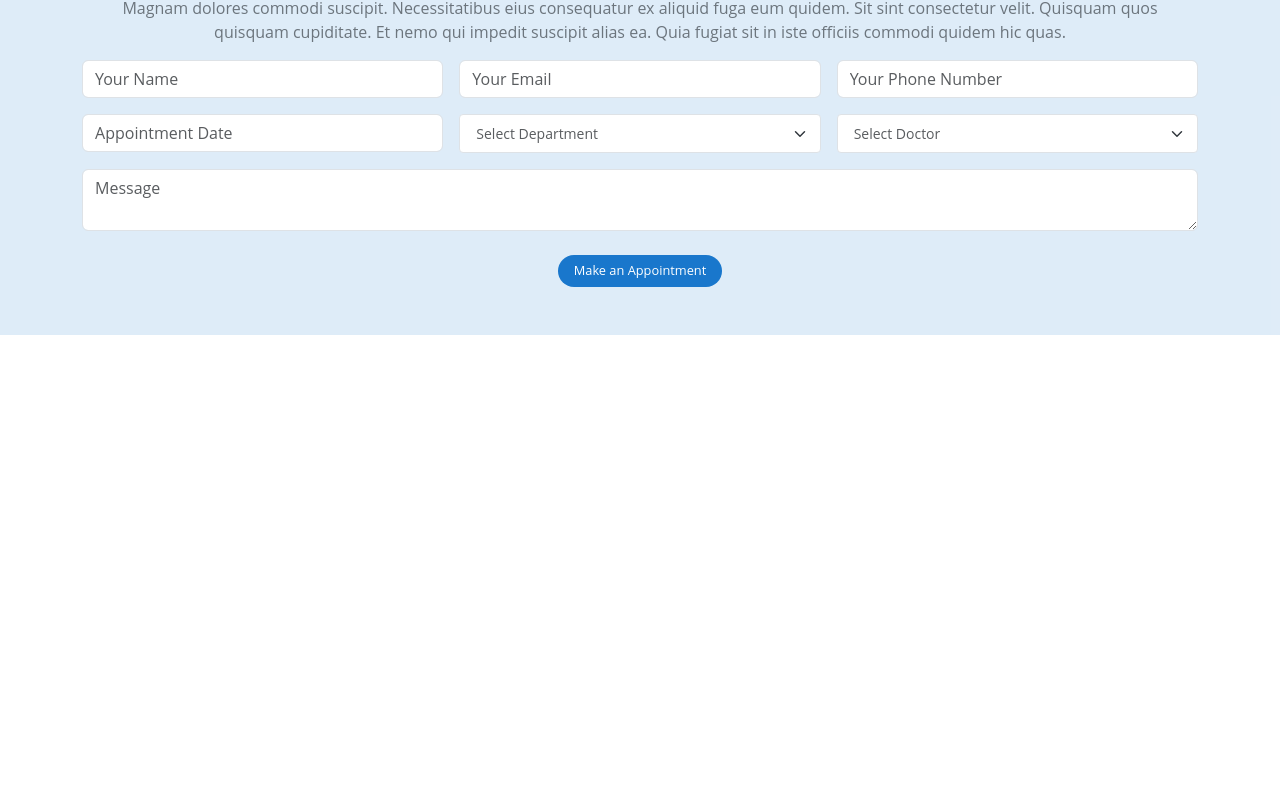
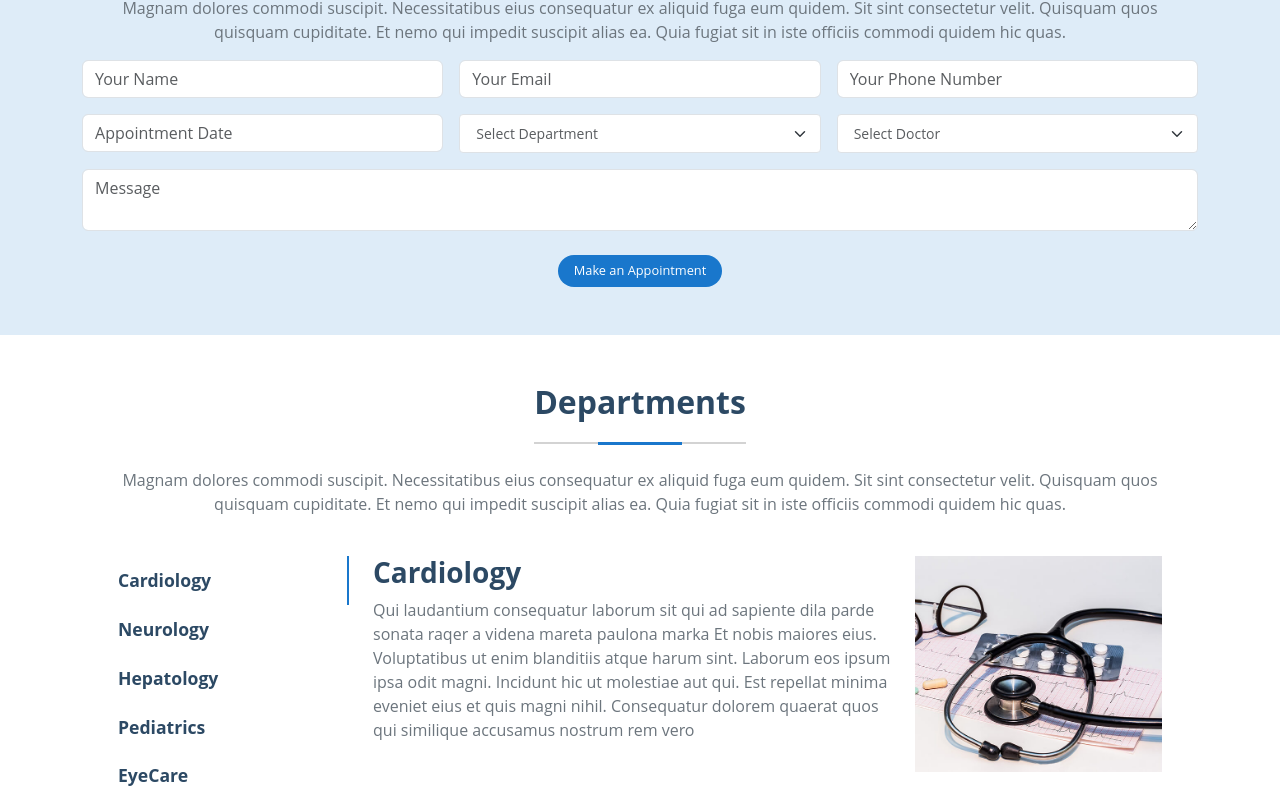
Before and after one commit to abdullahpichoo/react-practise-app-ili, a React (Create React App) app: page / in a window 1280 px wide. Shown: the part 2953-3753 px from the top of the page. Before the commit the page ends 3288 px from the top, so only its background shows below. Built offline with nearby package versions, Linux system fonts and the light colour scheme.

Commit message:
departments done

```diff
--- a/src/App.tsx
+++ b/src/App.tsx
@@ -5,6 +5,7 @@ import Benefits from "./components/Benefits";
 import ResourceCounts from "./components/ResourceCounts";
 import Services from "./components/Services";
 import CreateAppointment from "./components/CreateAppointment";
+import Departments from "./components/Departments/Departments";
 // Bootstrap CSS
 import "bootstrap/dist/css/bootstrap.min.css";
 import "bootstrap/dist/js/bootstrap.bundle.min";
@@ -23,6 +24,7 @@ function App() {
         <ResourceCounts />
         <Services />
         <CreateAppointment />
+        <Departments />
       </div>
     </main>
   );
--- /dev/null
+++ b/src/components/Departments/DepartmentCard.tsx
@@ -0,0 +1,25 @@
+import React from "react";
+
+const DepartmentCard = ({
+  title,
+  desc,
+  image,
+}: {
+  title: string;
+  desc: string;
+  image: string;
+}) => {
+  return (
+    <div className="department-card row justify-content-center w-100">
+      <div className="order-2 order-lg-1 col-12 col-lg-8 justify-content-center ">
+        <h3 className="fw-bold text-dark-blue">{title}</h3>
+        <p className="text-secondary">{desc}</p>
+      </div>
+      <div className="order-1 col col-lg-4 mb-4 text-center">
+        <img src={image} alt="department" className="img-fluid" />
+      </div>
+    </div>
+  );
+};
+
+export default DepartmentCard;
--- /dev/null
+++ b/src/components/Departments/Departments.tsx
@@ -0,0 +1,77 @@
+import React, { useState } from "react";
+import SectionHeading from "../SectionHeading";
+import DepartmentCard from "./DepartmentCard";
+import { departments } from "./departmentsList";
+
+const Departments = () => {
+  const [selectedDept, setSelectedDept] = useState<string>("Cardiology");
+  const handleButtonClick = (buttonName: string) => {
+    setSelectedDept(buttonName);
+  };
+
+  return (
+    <section className="container w-100">
+      <>{console.log(departments[selectedDept].title)}</>
+      <SectionHeading
+        title="Departments"
+        desc="Magnam dolores commodi suscipit. Necessitatibus eius consequatur ex aliquid fuga eum quidem. Sit sint consectetur velit. Quisquam quos quisquam cupiditate. Et nemo qui impedit suscipit alias ea. Quia fugiat sit in iste officiis commodi quidem hic quas."
+      />
+      <div className="container mt-4">
+        <div className="row">
+          <div className="col-12 col-lg-3">
+            <div className="department-btns d-flex flex-column w-100">
+              {Object.keys(departments).map((buttonName) => (
+                <button
+                  key={buttonName}
+                  onClick={() => handleButtonClick(buttonName)}
+                  className={`department-btn fw-bolder text-start px-4 text-dark-blue  ${
+                    buttonName === selectedDept
+                      ? "department-btn-selected"
+                      : "text-hover-blue"
+                  }`}
+                >
+                  {buttonName}
+                </button>
+              ))}
+            </div>
+          </div>
+          <div className="dept-card col-12 mt-4 mt-lg-0 col-lg-9 ms-3 ms-lg-0">
+            <DepartmentCard
+              title={departments[selectedDept].title}
+              desc={departments[selectedDept].desc}
+              image={departments[selectedDept].image}
+            />
+          </div>
+        </div>
+      </div>
+    </section>
+  );
+};
+
+export default Departments;
+
+// const [currentButton, setCurrentButton] = useState<string | null>(null);
+
+// const handleButtonClick = (buttonName: string) => {
+//   setCurrentButton(buttonName);
+// };
+
+// return (
+//   <div>
+//     <div>
+//       {currentButton && (
+//         <div>
+//           <h3>{buttonDetails[currentButton].title}</h3>
+//           <p>{buttonDetails[currentButton].description}</p>
+//         </div>
+//       )}
+//     </div>
+//     <div>
+//       <button onClick={() => handleButtonClick('B1')}>B1</button>
+//       <button onClick={() => handleButtonClick('B2')}>B2</button>
+//       <button onClick={() => handleButtonClick('B3')}>B3</button>
+//       <button onClick={() => handleButtonClick('B4')}>B4</button>
+//       <button onClick={() => handleButtonClick('B5')}>B5</button>
+//     </div>
+//   </div>
+// );
--- /dev/null
+++ b/src/components/Departments/departmentsList.ts
@@ -0,0 +1,37 @@
+type Department = {
+  title: string;
+  desc: string;
+  image: string;
+};
+
+type DepartmentsDetails = {
+  [key: string]: Department;
+};
+
+export const departments: DepartmentsDetails = {
+  Cardiology: {
+    title: "Cardiology",
+    desc: "Qui laudantium consequatur laborum sit qui ad sapiente dila parde sonata raqer a videna mareta paulona marka Et nobis maiores eius. Voluptatibus ut enim blanditiis atque harum sint. Laborum eos ipsum ipsa odit magni. Incidunt hic ut molestiae aut qui. Est repellat minima eveniet eius et quis magni nihil. Consequatur dolorem quaerat quos qui similique accusamus nostrum rem vero",
+    image: "/assets/img/departments-1.jpg",
+  },
+  Neurology: {
+    title: "Neurology",
+    desc: "Qui laudantium consequatur laborum sit qui ad sapiente dila parde sonata raqer a videna mareta paulona markaEa ipsum voluptatem consequatur quis est. Illum error ullam omnis quia et reiciendis sunt sunt est. Non aliquid repellendus itaque accusamus eius et velit ipsa voluptates. Optio nesciunt eaque beatae accusamus lerode pakto madirna desera vafle de nideran pal",
+    image: "/assets/img/departments-2.jpg",
+  },
+  Hepatology: {
+    title: "Hepatology",
+    desc: "Eos voluptatibus quo. Odio similique illum id quidem non enim fuga. Qui natus non sunt dicta dolor et. In asperiores velit quaerat perferendis autIure officiis odit rerum. Harum sequi eum illum corrupti culpa veritatis quisquam. Neque necessitatibus illo rerum eum ut. Commodi ipsam minima molestiae sed laboriosam a iste odio. Earum odit nesciunt fugiat sit ullam. Soluta et harum voluptatem optio quae",
+    image: "/assets/img/departments-3.jpg",
+  },
+  Pediatrics: {
+    title: "Pediatrics",
+    desc: "Totam aperiam accusamus. Repellat consequuntur iure voluptas iure porro quis delectusEaque consequuntur consequuntur libero expedita in voluptas. Nostrum ipsam necessitatibus aliquam fugiat debitis quis velit. Eum ex maxime error in consequatur corporis atque. Eligendi asperiores sed qui veritatis aperiam quia a laborum inventorer",
+    image: "/assets/img/departments-4.jpg",
+  },
+  EyeCare: {
+    title: "Eye Care",
+    desc: "Omnis blanditiis saepe eos autem qui sunt debitis porro quia.Exercitationem nostrum omnis. Ut reiciendis repudiandae minus. Omnis recusandae ut non quam ut quod eius qui. Ipsum quia odit vero atque qui quibusdam amet. Occaecati sed est sint aut vitae molestiae voluptate vel",
+    image: "/assets/img/departments-5.jpg",
+  },
+};
--- a/src/globals.css
+++ b/src/globals.css
@@ -233,3 +233,28 @@ h2 {
   background-color: var(--blue-hover);
   transition: all 0.2s ease-in-out;
 }
+
+/*--------------------------------------------------------------
+# Department Section
+--------------------------------------------------------------*/
+.department-card {
+  transition: all 0.2s ease-in-out;
+}
+.department-btn {
+  padding: 0.7rem 0 0.7rem 0;
+  border: 0;
+  background-color: transparent;
+  font-size: 1.1rem;
+}
+.department-btn-selected {
+  background-color: var(--blue-color);
+  color: var(--white-color);
+}
+
+@media (min-width: 992px) {
+  .department-btn-selected {
+    border-right: var(--blue-color) 2px solid;
+    background-color: transparent;
+    color: var(--dark-blue);
+  }
+}
```
